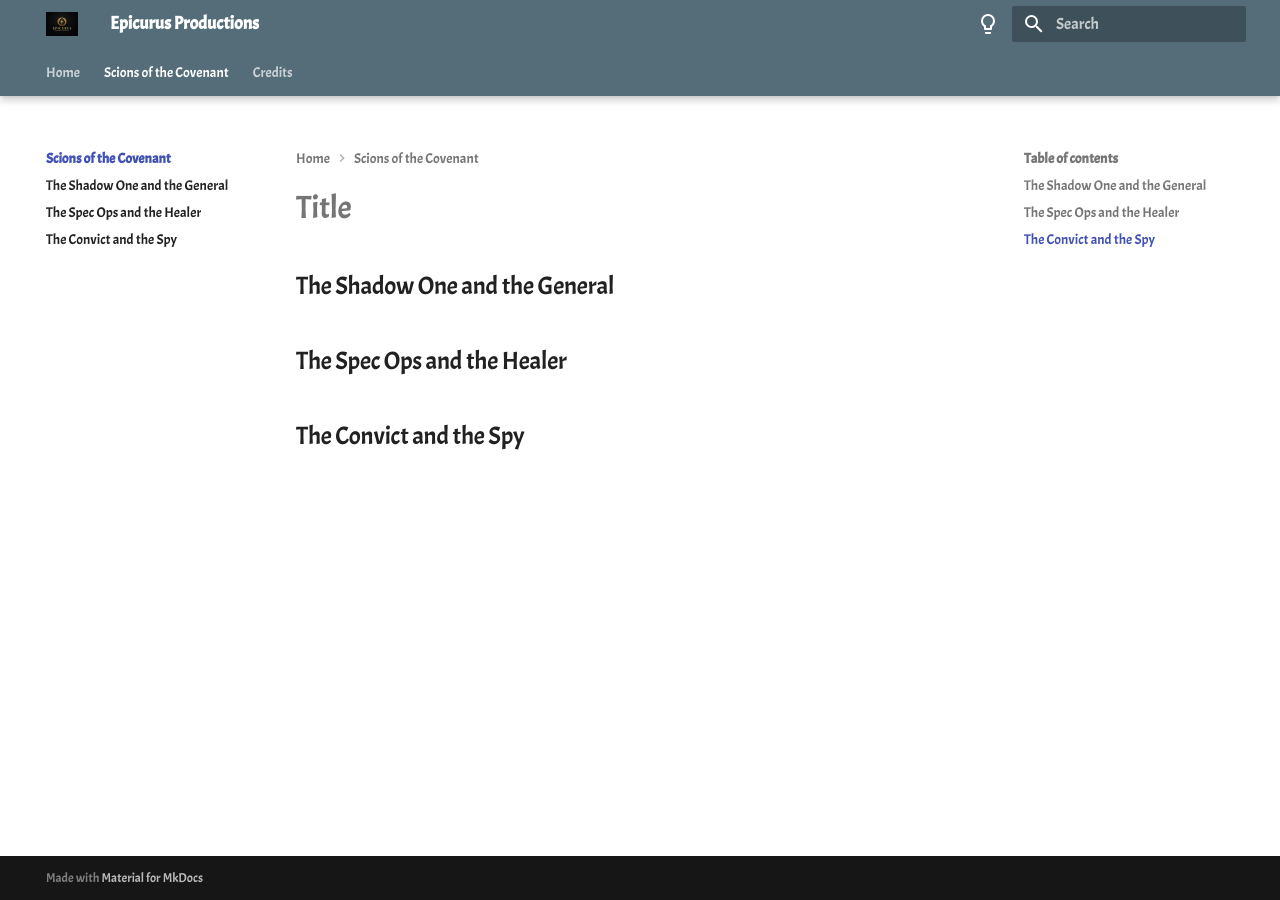
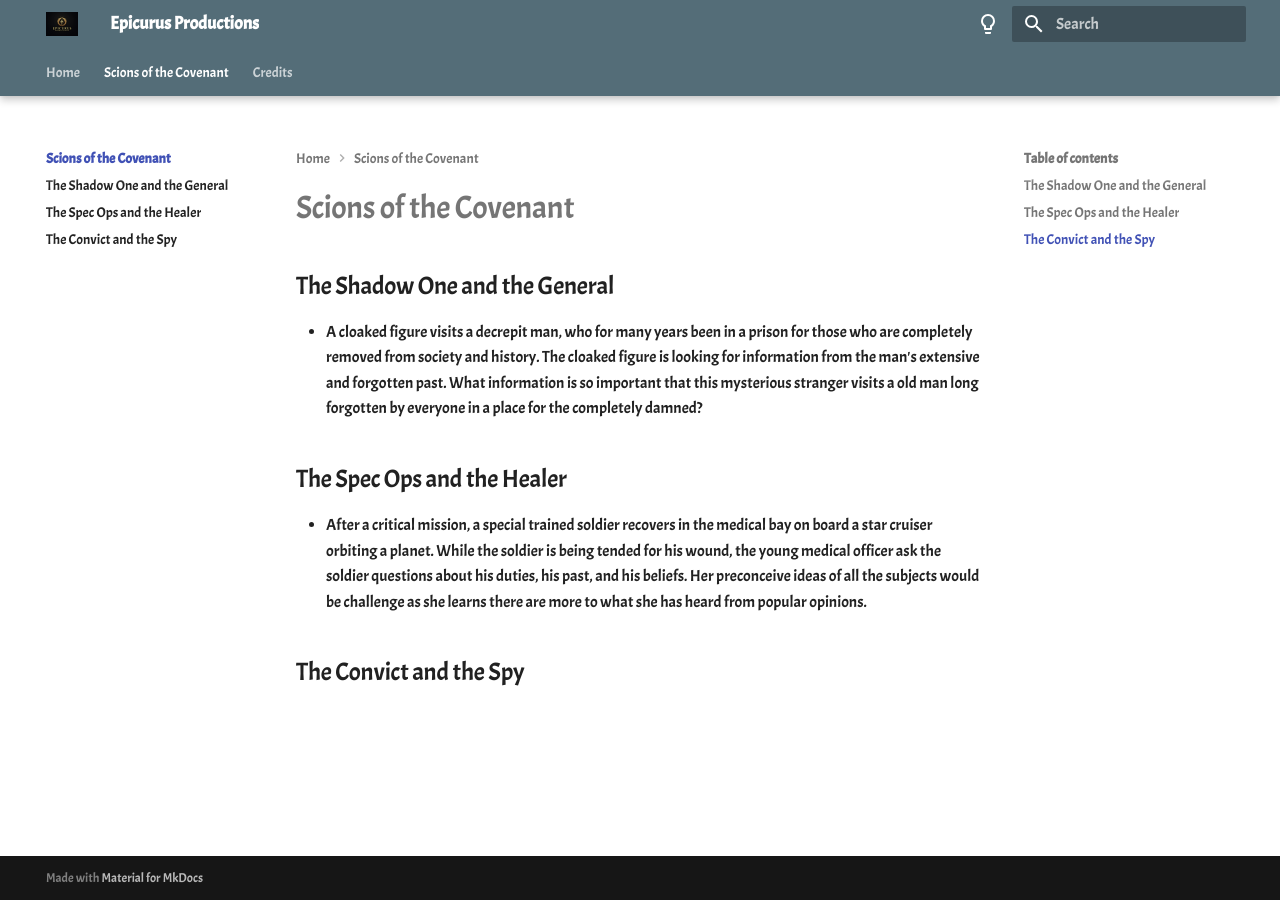
Before and after one commit to gamefreakcabe/solomons-arboretum, an MkDocs documentation site: the page built from docs/sotc/index.md, in a window 1280 px wide. Built offline with MkDocs 1.6.1 and Material for MkDocs 9.7.7, drawn with Linux system fonts in a browser that asks for light colours.

Commit message:
Update index.md

```diff
--- a/docs/sotc/index.md
+++ b/docs/sotc/index.md
@@ -1,7 +1,11 @@
-# Title
+# Scions of the Covenant
 
 ## The Shadow One and the General
 
+* A cloaked figure visits a decrepit man, who for many years been in a prison for those who are completely removed from society and history. The cloaked figure is looking for information from the man's extensive and forgotten past. What information is so important that this mysterious stranger visits a old man long forgotten by everyone in a place for the completely damned?
+
 ## The Spec Ops and the Healer
 
+* After a critical mission, a special trained soldier recovers in the medical bay on board a star cruiser orbiting a planet. While the soldier is being tended for his wound, the young medical officer ask the soldier questions about his duties, his past, and his beliefs. Her preconceive ideas of all the subjects would be challenge as she learns there are more to what she has heard from popular opinions.
+
 ## The Convict and the Spy
```
